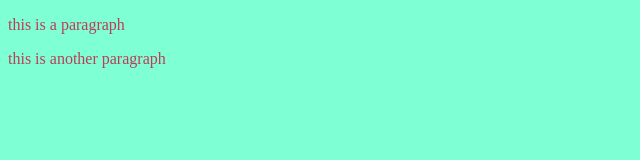
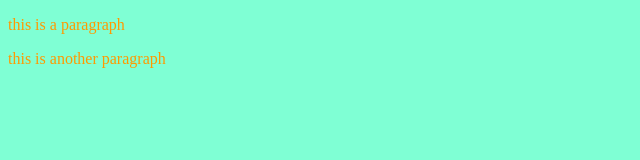
Before and after one commit to zaid-m-zia/Localrepo, a plain HTML site: page index.html in a window 1280 px wide. Shown: the whole page, without its empty margins (0-640 px from the left). Drawn offline with Linux system fonts and the light colour scheme.

Commit message:
just like that changes

```diff
--- a/style.css
+++ b/style.css
@@ -2,5 +2,5 @@ body{
     background-color: aquamarine;
 }
 p{
-    color: rgb(187, 61, 89);
+    color: rgb(255, 153, 0);
 }
```
